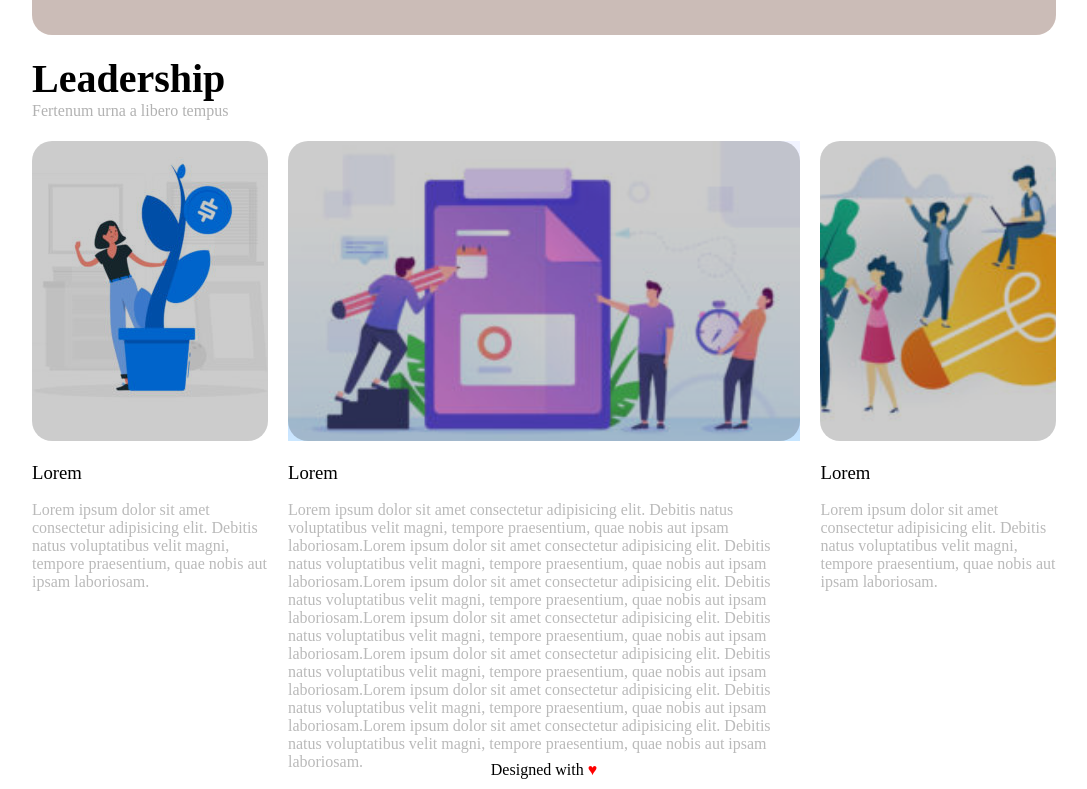
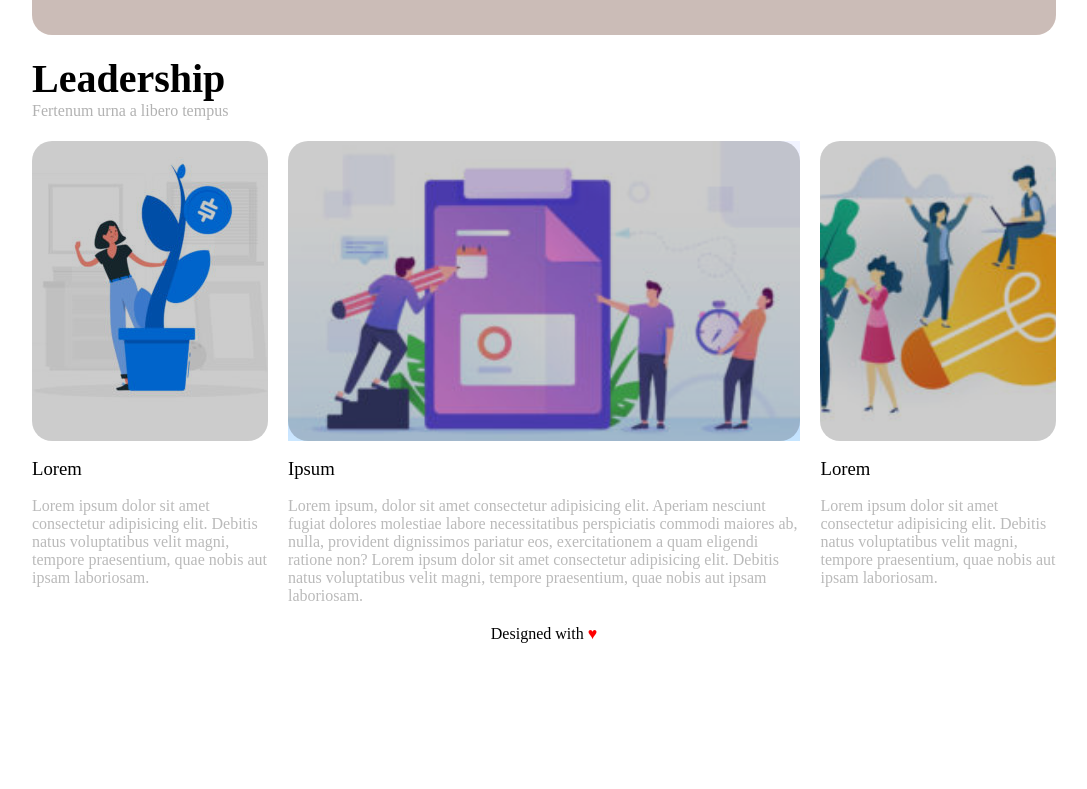
Before and after one commit to Lore0905/htmlcss-wp, a plain HTML site: page index.html in a window 1280 px wide. Shown: the part 732-1521 px from the top of the page, without its empty margins (96-1183 px from the left). After the commit the page ends 1385 px from the top, so only its background shows below. Drawn offline with Linux system fonts and the light colour scheme.

Commit message:
completed

```diff
--- a/css/style.css
+++ b/css/style.css
@@ -121,7 +121,6 @@
 .col{
     float: left;
     width: 23%;
-    height: 600px;
     text-align: center;
     margin-top: 1%;
     margin-bottom: 1%;
@@ -132,17 +131,13 @@
     width: 100%;
     height: 300px;
 }
-/* titolo h5 della descrizione */
-.container-img > h3,p{
-    text-align:left;
-}
 /* padding titolo descrizione */
-.container-img > h3{
+.container-text > h3{
     padding: 17px 0;
     font-weight: 100;
 }
 /* paragrafo descrizione bianco */
-.container-img > p{
+.container-text > p{
     color: #bababa;
 }
 /* colonan più grande */
@@ -151,7 +146,9 @@
     margin-right: 2%;
     margin-left: 2%;
 }
-
+.container-text{
+    text-align: left;
+}
 /* END MAIN */
 
 /* FOOTER */
--- a/index.html
+++ b/index.html
@@ -58,6 +58,9 @@
                     <div class="container-img">
                         <img src="img/img-1.jpg" alt="immagine 1">
                         <div class="overlay"></div>
+
+                    </div>
+                    <div class="container-text">
                         <!-- descrizione -->
                         <h3>Lorem</h3>
                         <p>Lorem ipsum dolor sit amet consectetur adipisicing elit. Debitis natus voluptatibus velit magni, tempore praesentium, quae nobis aut ipsam laboriosam.</p>
@@ -68,14 +71,22 @@
                         <img src="img/img-2.jpg" alt="immagine 1">
                         <div class="overlay"></div>
                         <!-- descrizione -->
-                        <h3>Lorem</h3>
-                        <p>Lorem ipsum dolor sit amet consectetur adipisicing elit. Debitis natus voluptatibus velit magni, tempore praesentium, quae nobis aut ipsam laboriosam.Lorem ipsum dolor sit amet consectetur adipisicing elit. Debitis natus voluptatibus velit magni, tempore praesentium, quae nobis aut ipsam laboriosam.Lorem ipsum dolor sit amet consectetur adipisicing elit. Debitis natus voluptatibus velit magni, tempore praesentium, quae nobis aut ipsam laboriosam.Lorem ipsum dolor sit amet consectetur adipisicing elit. Debitis natus voluptatibus velit magni, tempore praesentium, quae nobis aut ipsam laboriosam.Lorem ipsum dolor sit amet consectetur adipisicing elit. Debitis natus voluptatibus velit magni, tempore praesentium, quae nobis aut ipsam laboriosam.Lorem ipsum dolor sit amet consectetur adipisicing elit. Debitis natus voluptatibus velit magni, tempore praesentium, quae nobis aut ipsam laboriosam.Lorem ipsum dolor sit amet consectetur adipisicing elit. Debitis natus voluptatibus velit magni, tempore praesentium, quae nobis aut ipsam laboriosam.</p>
+
+                    </div>
+                    <div class="container-text">
+                        <!-- descrizione -->
+                        <h3>Ipsum</h3>
+                        <p>Lorem ipsum, dolor sit amet consectetur adipisicing elit. Aperiam nesciunt fugiat dolores molestiae labore necessitatibus perspiciatis commodi maiores ab, nulla, provident dignissimos pariatur eos, exercitationem a quam eligendi ratione non? Lorem ipsum dolor sit amet consectetur adipisicing elit. Debitis natus voluptatibus velit magni, tempore praesentium, quae nobis aut ipsam laboriosam.</p>
                     </div>
                 </div>
                 <div class="col">
                     <div class="container-img">
                         <img src="img/img-3.jpg" alt="immagine 1">
                         <div class="overlay"></div>
+                        <!-- descrizione -->
+
+                    </div>
+                    <div class="container-text">
                         <!-- descrizione -->
                         <h3>Lorem</h3>
                         <p>Lorem ipsum dolor sit amet consectetur adipisicing elit. Debitis natus voluptatibus velit magni, tempore praesentium, quae nobis aut ipsam laboriosam.</p>
```
